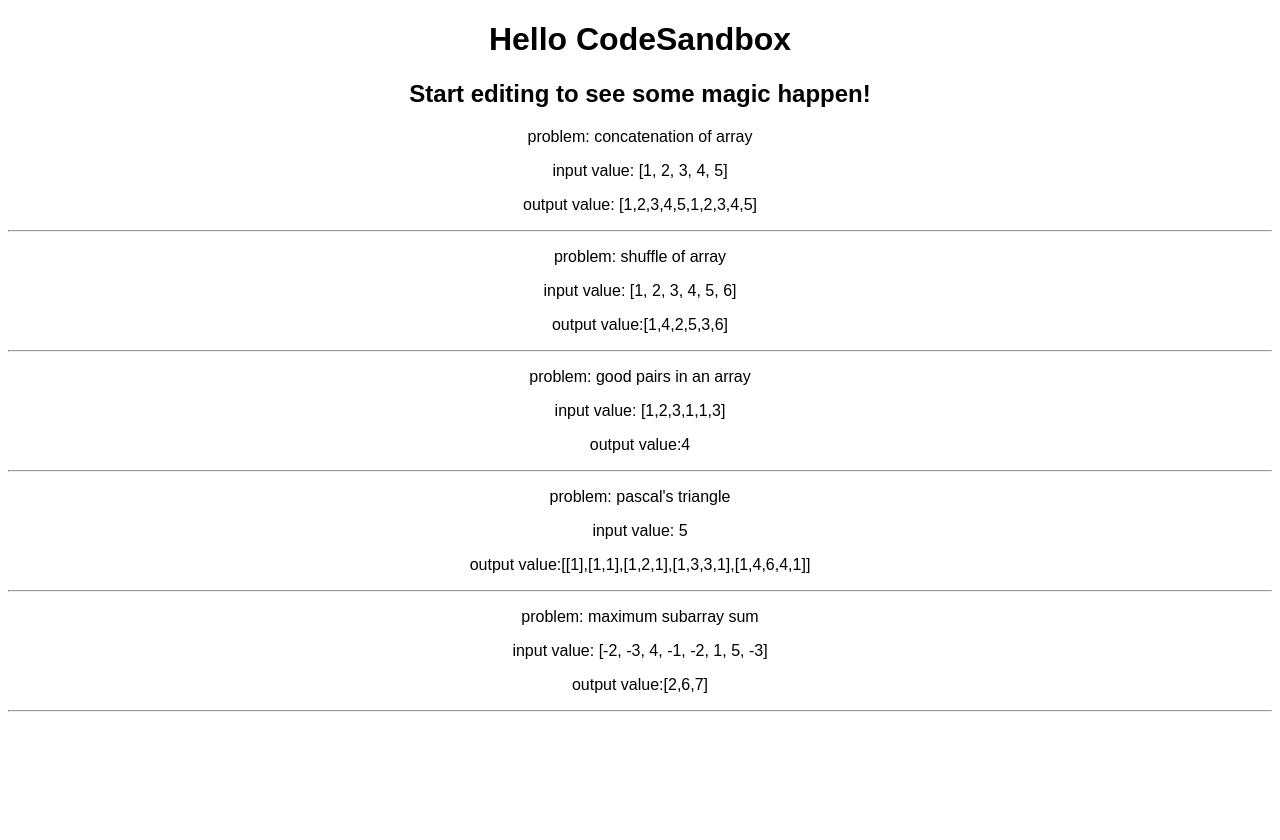
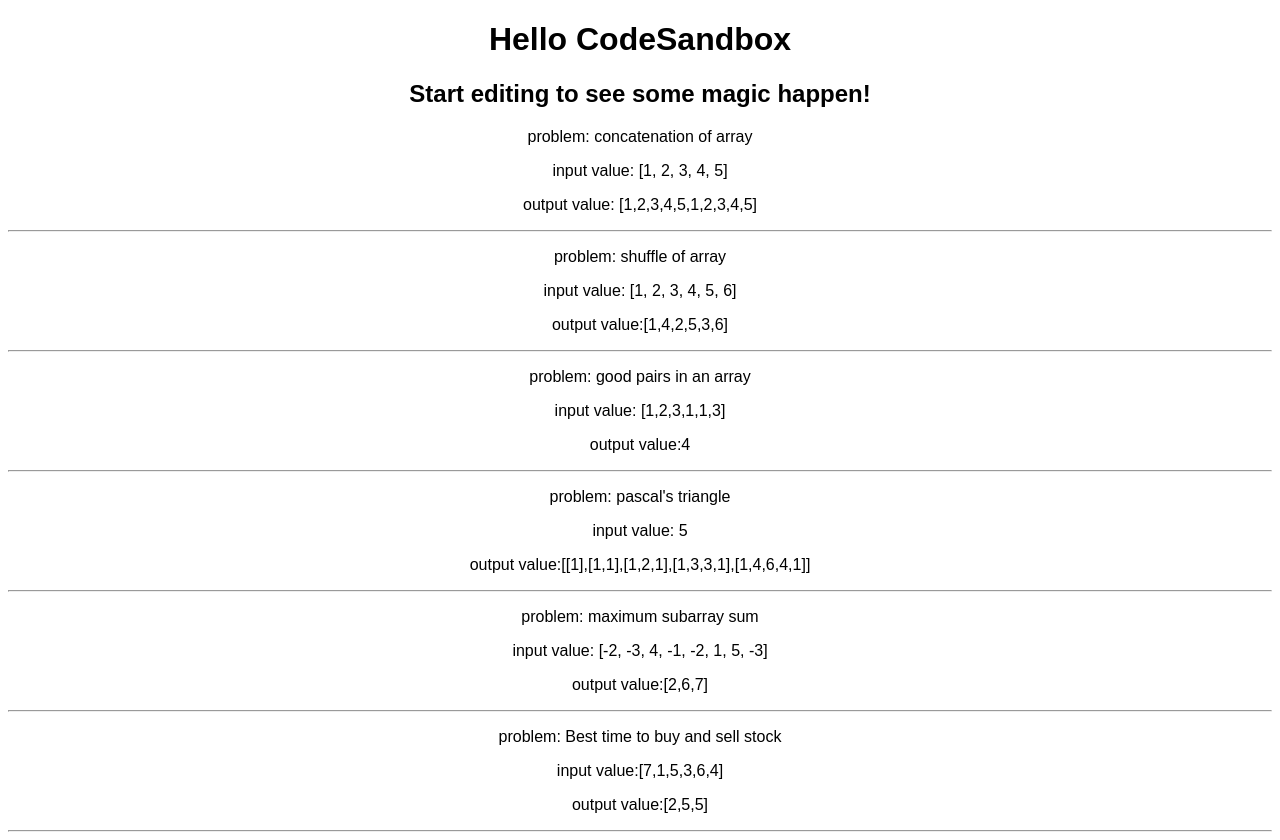
Before and after one commit to ebala96/problem_solving, a React (Create React App) app: page / in a window 1280 px wide. Before the commit the page ends 800 px from the top, so only its background shows below. Built offline with nearby package versions, Linux system fonts and the light colour scheme.

Commit message:
Best time to sell a stock

```diff
--- a/src/App.js
+++ b/src/App.js
@@ -4,6 +4,7 @@
 import goodPairs from "./problems/good_pairs";
 import pascalTriangle from "./problems/pascal_triangle";
 import maximumSubarray from "./problems/maximum_subarray";
+import bestTimeToSellStock from "./problems/best_time_selling_stock";
 
 export default function App() {
   return (
@@ -43,6 +44,15 @@
         </p>
       </div>
       <hr></hr>
+      <div>
+        <p>problem: Best time to buy and sell stock</p>
+        <p>input value:[7,1,5,3,6,4] </p>
+        <p>
+          output value:
+          {JSON.stringify(bestTimeToSellStock([7, 1, 5, 3, 6, 4]))}
+        </p>
+      </div>
+      <hr></hr>
     </div>
   );
 }
--- /dev/null
+++ b/src/problems/best_time_selling_stock.js
@@ -0,0 +1,33 @@
+// Best Time to Buy and Sell Stock
+// You are given an array prices where prices[i] is the priceof a given stock on the ith day.
+// You want to maximize your profit by choosing a single dayto buy one stock and choosing a different day in the future to sell that stock.
+
+
+//Using greedy approach
+var bestTimeToSellStock = (arr) => {
+  let current_buy_price = arr[0],
+    start_index = 0,
+    end_index = 0,
+    current_profit = 0;
+  for (let i = 1; i < arr.length; i++) {
+    if (current_buy_price > arr[i]) { //check if current index value is less than current buy value
+      current_buy_price = arr[i]; // if yes make the current index value to current buy value
+      start_index = i + 1;
+    } else if (arr[i] - current_buy_price > current_profit) {//if current index - buy price > current profit; make this new value of current profit
+      current_profit = arr[i] - current_buy_price;
+      end_index = i + 1;
+    }
+
+    // for (let j = i + 1; j < arr.length - 1; j++) {
+    //   current_profit = arr[j] - arr[i];
+    //   if (max_profit < current_profit) {
+    //     max_profit = current_profit;
+    //     end_index = j + 1;
+    //     start_index = i + 1;
+    //   }
+  }
+
+  return [start_index, end_index, current_profit];
+};
+
+export default bestTimeToSellStock;
```
